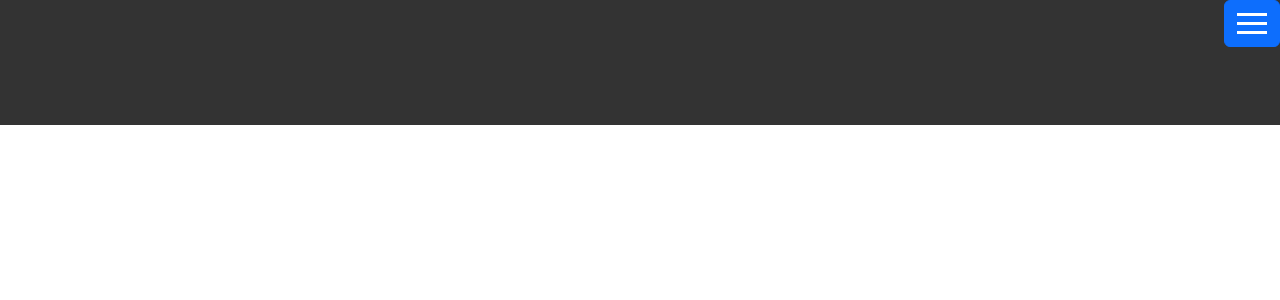
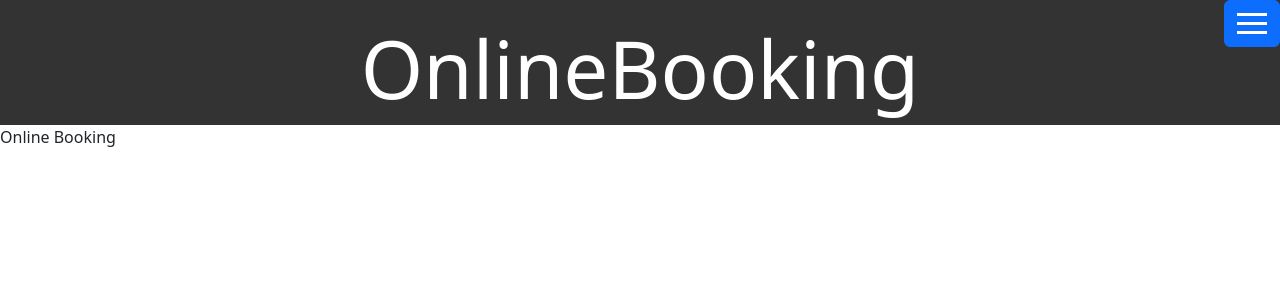
Before and after one commit to SEG3125-A/Group1-Lab8, a React (Create React App) app in the folder repairtech/: page /Pages/OnlineBooking.js in a window 1280 px wide. Shown: the top 300 px of the page. Built offline with nearby package versions, Linux system fonts and the light colour scheme.

Commit message:
added online booking

```diff
--- a/repairtech/src/App.js
+++ b/repairtech/src/App.js
@@ -8,6 +8,7 @@ import HomePage from './Pages/Homepage';
 import Services from './Pages/Services';
 import Technicians from './Pages/Technicians';
 import AboutUs from './Pages/AboutUs';
+import OnlineBooking from './Pages/Onlinebooking';
 
 function App() {
   return (
@@ -23,6 +24,7 @@ function App() {
           <Route path="/Pages/Services.js" element={<Services />} />
           <Route path='/Pages/Technicians.js' element={<Technicians />} />
           <Route path='/Pages/AboutUs.js' element={<AboutUs />} />
+          <Route path='/Pages/OnlineBooking.js' element={<OnlineBooking />} />
         </Routes>
       </div>
     </Router>
--- a/repairtech/src/Navbar.js
+++ b/repairtech/src/Navbar.js
@@ -32,6 +32,9 @@ function Navbar({ closeNavbar }) {
       case '/Pages/Technicians.js':
         setPageTitle('Technicians');
         break;
+        case '/Pages/OnlineBooking.js':
+        setPageTitle('OnlineBooking');
+        break;
       case '/Pages/AboutUs.js':
         setPageTitle('About Us');
         break;
@@ -56,6 +59,7 @@ function Navbar({ closeNavbar }) {
         <Link to="/Pages/Homepages.js" onClick={handleNavLinkClick}>Homepage</Link>
         <Link to="/Pages/Services.js" onClick={handleNavLinkClick}>Services</Link>
         <Link to="/Pages/Technicians.js" onClick={handleNavLinkClick}>Technicians</Link>
+        <Link to="/Pages/OnlineBooking.js" onClick={handleNavLinkClick}>Online Booking</Link>
         <Link to="/Pages/AboutUs.js" onClick={handleNavLinkClick}>About Us</Link>
       </div>
       <div className="title-container"> {/* Apply CSS styles to this div */}
--- /dev/null
+++ b/repairtech/src/Pages/Onlinebooking.jsx
@@ -0,0 +1,7 @@
+import React from 'react';
+
+function OnlineBooking() {
+  return <div>Online Booking</div>;
+}
+
+export default OnlineBooking;
```
